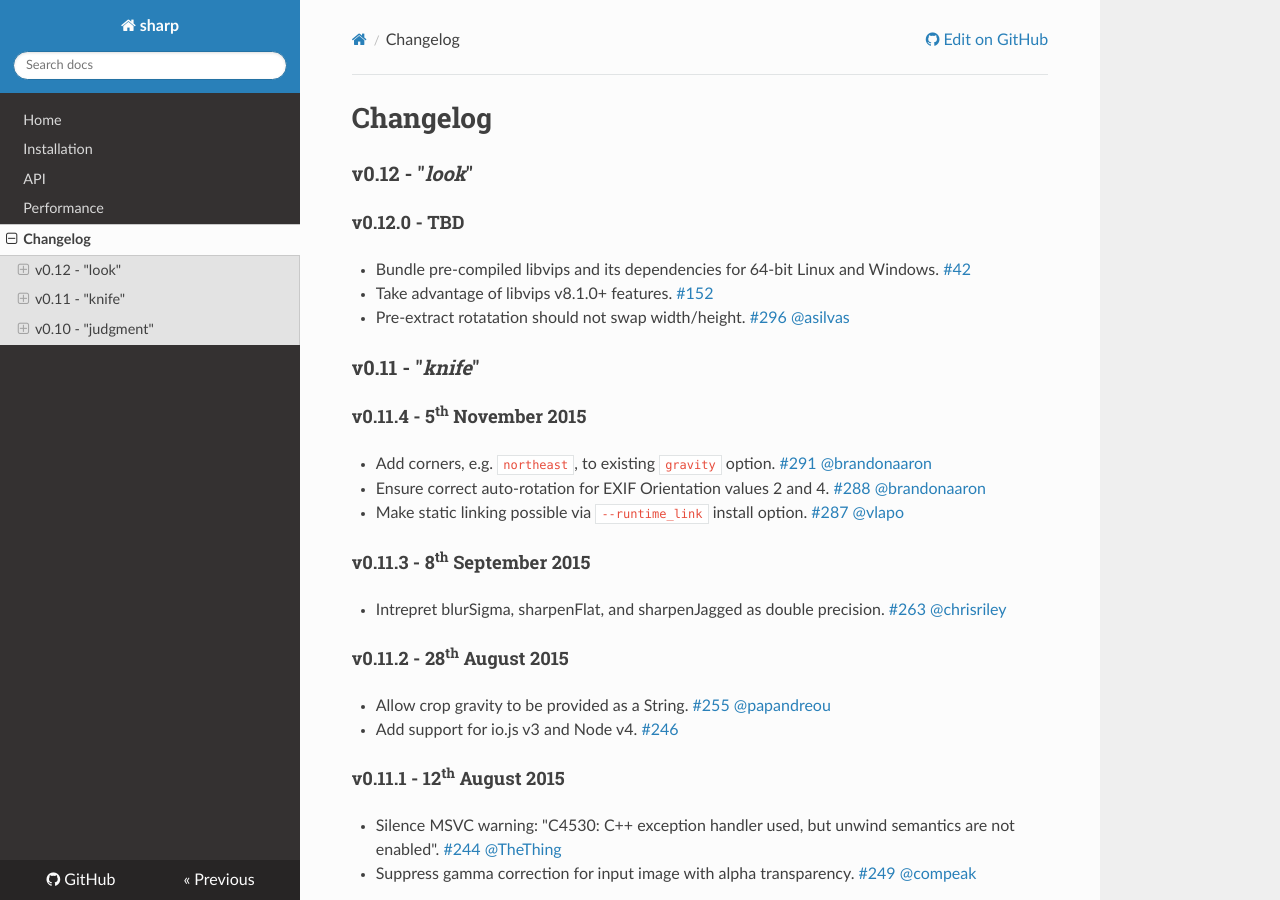
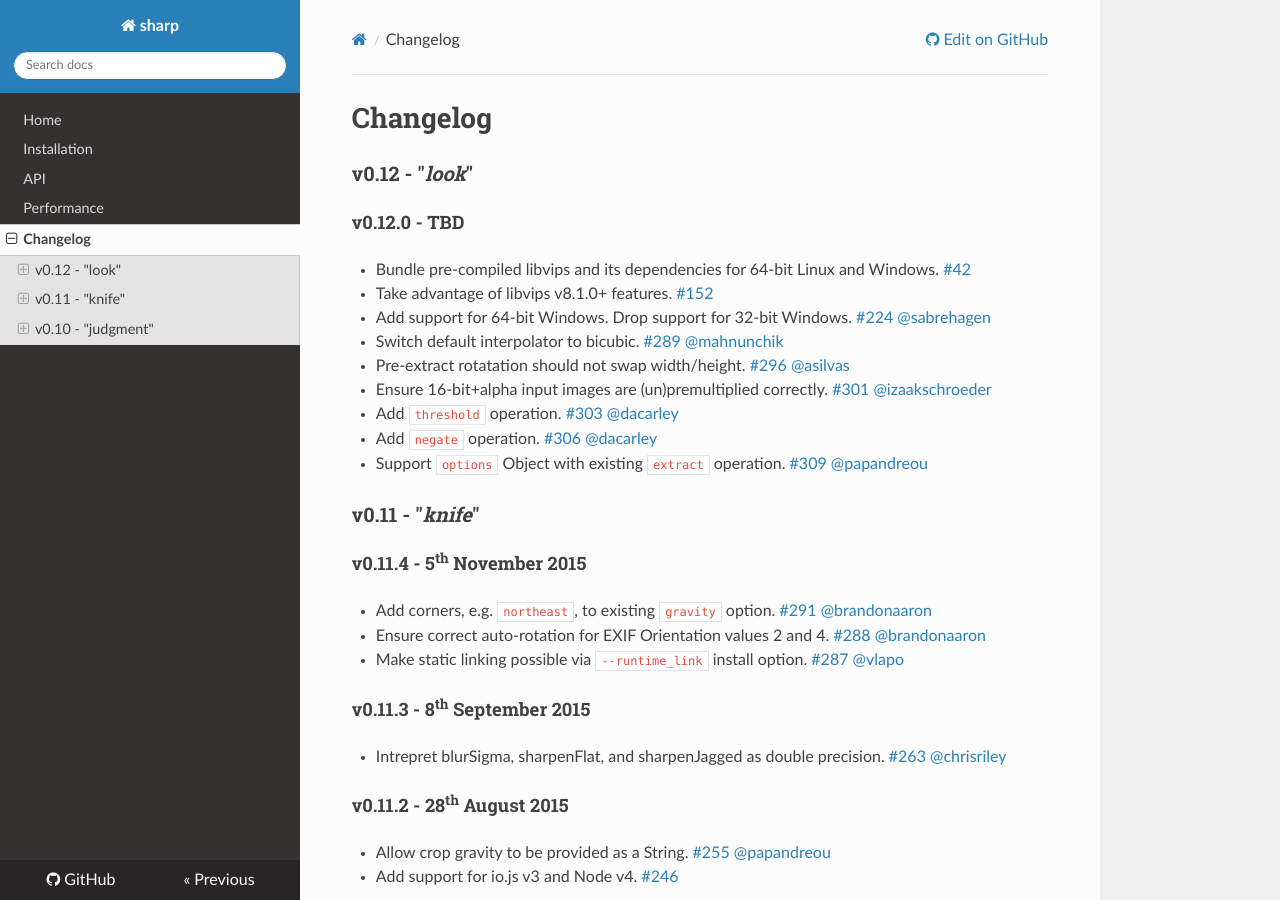
Before and after one commit to webgurucan/node-image-handler, an MkDocs documentation site: the page built from docs/changelog.md, in a window 1280 px wide and 900 px high. Built offline with MkDocs 1.6.1, drawn with Linux system fonts in a browser that asks for light colours; nearby versions of some CDN libraries; old or Windows-style settings are respelled for this version of MkDocs.

Commit message:
Update changelog ahead of v0.12.0
Highlight features in readme+docs

Add link to Docker-based Linux CI build status

```diff
--- a/docs/changelog.md
+++ b/docs/changelog.md
@@ -10,9 +10,33 @@
 * Take advantage of libvips v8.1.0+ features.
   [#152](https://github.com/lovell/sharp/issues/152)
 
+* Add support for 64-bit Windows. Drop support for 32-bit Windows.
+  [#224](https://github.com/lovell/sharp/issues/224)
+  [@sabrehagen](https://github.com/sabrehagen)
+
+* Switch default interpolator to bicubic.
+  [#289](https://github.com/lovell/sharp/issues/289)
+  [@mahnunchik](https://github.com/mahnunchik)
+
 * Pre-extract rotatation should not swap width/height.
   [#296](https://github.com/lovell/sharp/issues/296)
   [@asilvas](https://github.com/asilvas)
+
+* Ensure 16-bit+alpha input images are (un)premultiplied correctly.
+  [#301](https://github.com/lovell/sharp/issues/301)
+  [@izaakschroeder](https://github.com/izaakschroeder)
+
+* Add `threshold` operation.
+  [#303](https://github.com/lovell/sharp/pull/303)
+  [@dacarley](https://github.com/dacarley)
+
+* Add `negate` operation.
+  [#306](https://github.com/lovell/sharp/pull/306)
+  [@dacarley](https://github.com/dacarley)
+
+* Support `options` Object with existing `extract` operation.
+  [#309](https://github.com/lovell/sharp/pull/309)
+  [@papandreou](https://github.com/papandreou)
 
 ### v0.11 - "*knife*"
 
```
Also changed, not shown: README.md (+11 -3 lines), docs/index.md (+13 -8 lines), docs/install.md (+1 -0 lines).
